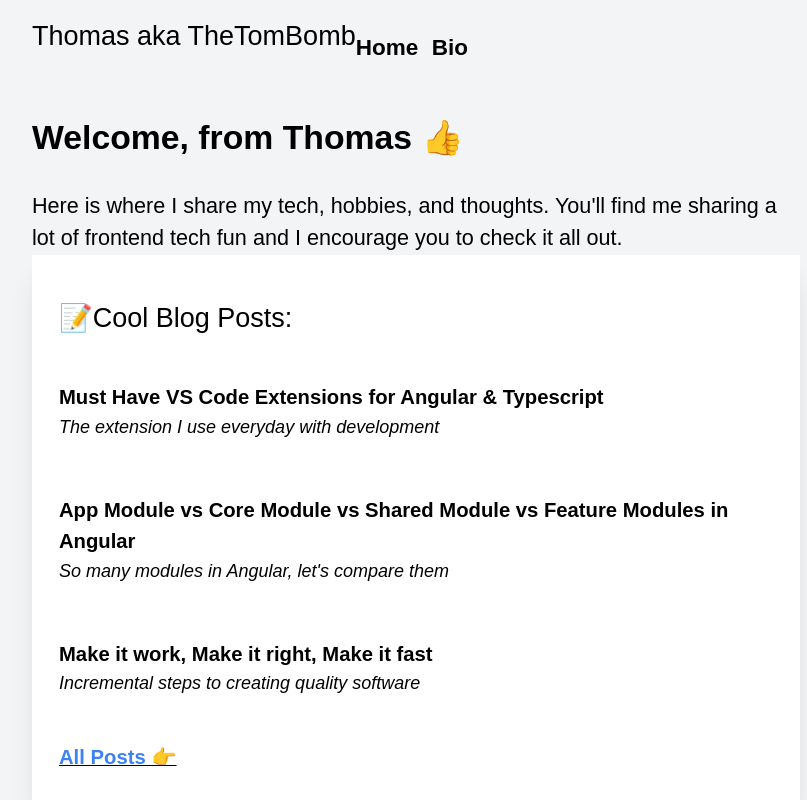
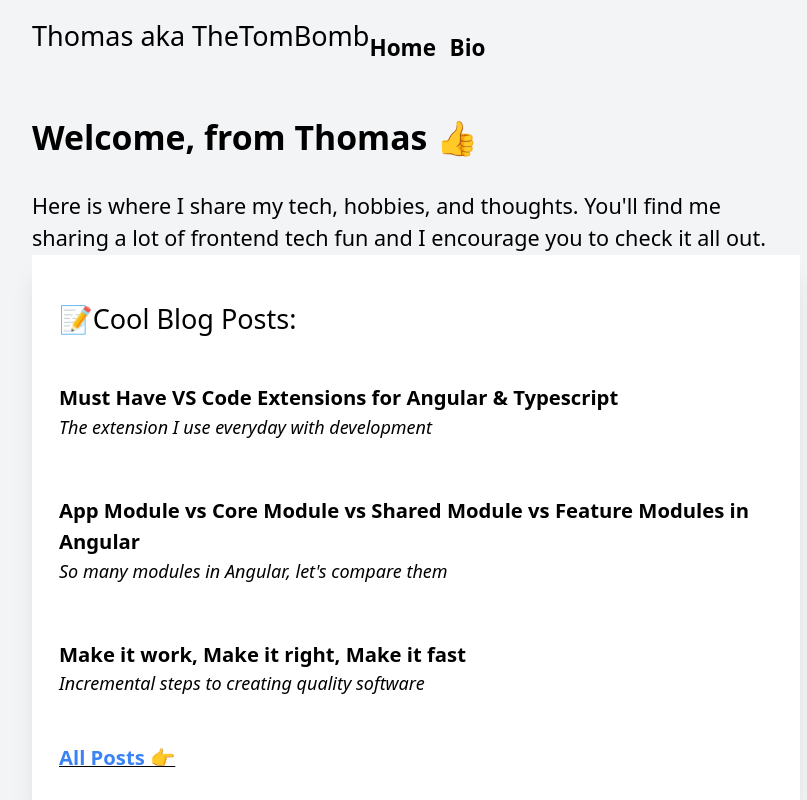
Before and after one commit to zeeshanhshaheen/blog, a Next.js app: page / in a window 1280 px wide. Shown: the top 800 px of the page, without its empty margins (224-1031 px from the left). Built offline with nearby package versions, Linux system fonts and the light colour scheme; what @tailwindcss/typography would draw is missing.

Commit message:
Attempting to force sans-serif font

```diff
--- a/tailwind.config.js
+++ b/tailwind.config.js
@@ -3,8 +3,8 @@ module.exports = {
   darkMode: false, // or 'media' or 'class'
   theme: {
     fontFamily: {
-      sans: ['Graphik', 'sans-serif'],
-      serif: ['Merriweather', 'serif'],
+      sans: ['ui-sans-serif', 'system-ui'],
+      // serif: ['Merriweather', 'serif'],
     },
   },
   variants: {
```
